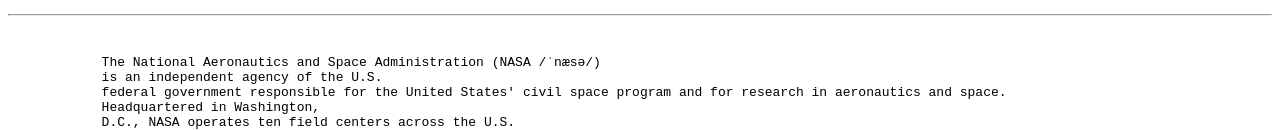
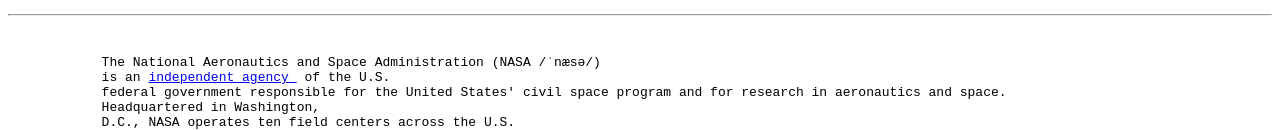
Before and after one commit to sabujghorai/HTML, a plain HTML site: page practice.html in a window 1280 px wide. Shown: the part 567-697 px from the top of the page. Drawn offline with Linux system fonts and the light colour scheme.

Commit message:
updated the practice.html file

```diff
--- a/practice.html
+++ b/practice.html
@@ -51,7 +51,7 @@
         <br>
         <pre>
             The National Aeronautics and Space Administration (NASA /ˈnæsə/)
-            is an independent agency of the U.S.
+            is an <a href="https://en.wikipedia.org/wiki/Independent_agencies_of_the_United_States_federal_government">independent agency </a> of the U.S.
             federal government responsible for the United States' civil space program and for research in aeronautics and space.
             Headquartered in Washington,
             D.C., NASA operates ten field centers across the U.S.
```
